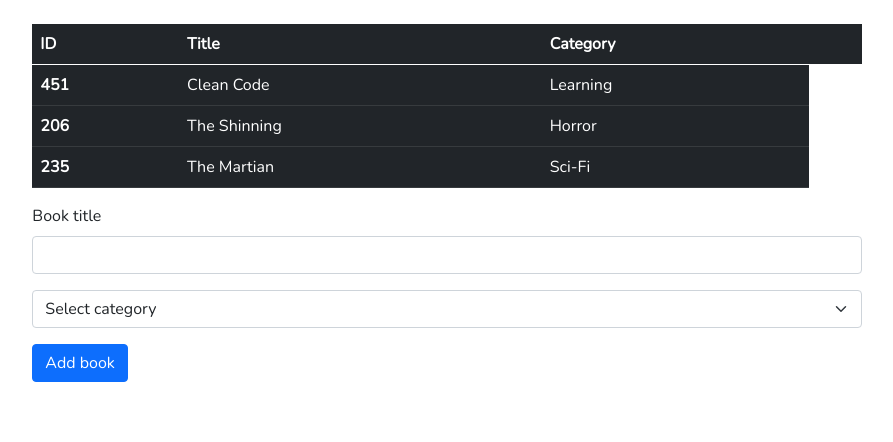
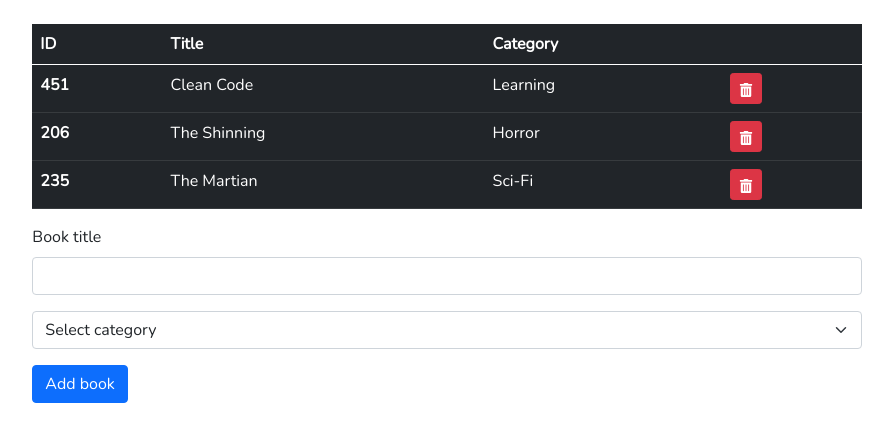
Before and after one commit to Diegodsha/Magic-Books, a React (Create React App) app: page / in a window 1280 px wide. Shown: the top 442 px of the page, without its empty margins (193-1086 px from the left). Built offline with nearby package versions, Linux system fonts and the light colour scheme.

Commit message:
Add react-icons and remove action onClick

```diff
--- a/package.json
+++ b/package.json
@@ -9,6 +9,7 @@
     "prop-types": "^15.7.2",
     "react": "^17.0.2",
     "react-dom": "^17.0.2",
+    "react-icons": "^4.2.0",
     "react-redux": "^7.2.4",
     "react-scripts": "4.0.3",
     "redux": "^4.1.0",
--- a/src/Components/Book.js
+++ b/src/Components/Book.js
@@ -1,11 +1,17 @@
 import React from 'react';
 import PropTypes from 'prop-types';
+import { FaTrashAlt } from 'react-icons/fa';
 
-const Book = ({ book }) => (
+const Book = ({ book, removeBook }) => (
   <tr>
     <th scope="row">{book.id}</th>
     <td>{book.title}</td>
     <td>{book.category}</td>
+    <td>
+      <button onClick={() => removeBook(book)} type="button" className="btn btn-sm btn-danger">
+        <FaTrashAlt className="text-white trash" />
+      </button>
+    </td>
   </tr>
 );
 
@@ -15,6 +21,7 @@ Book.propTypes = {
     title: PropTypes.string.isRequired,
     category: PropTypes.string.isRequired,
   }).isRequired,
+  removeBook: PropTypes.func.isRequired,
 };
 
 export default Book;
```
Also changed, not shown: 1 other file (tests, documents, lock files or other folders).
